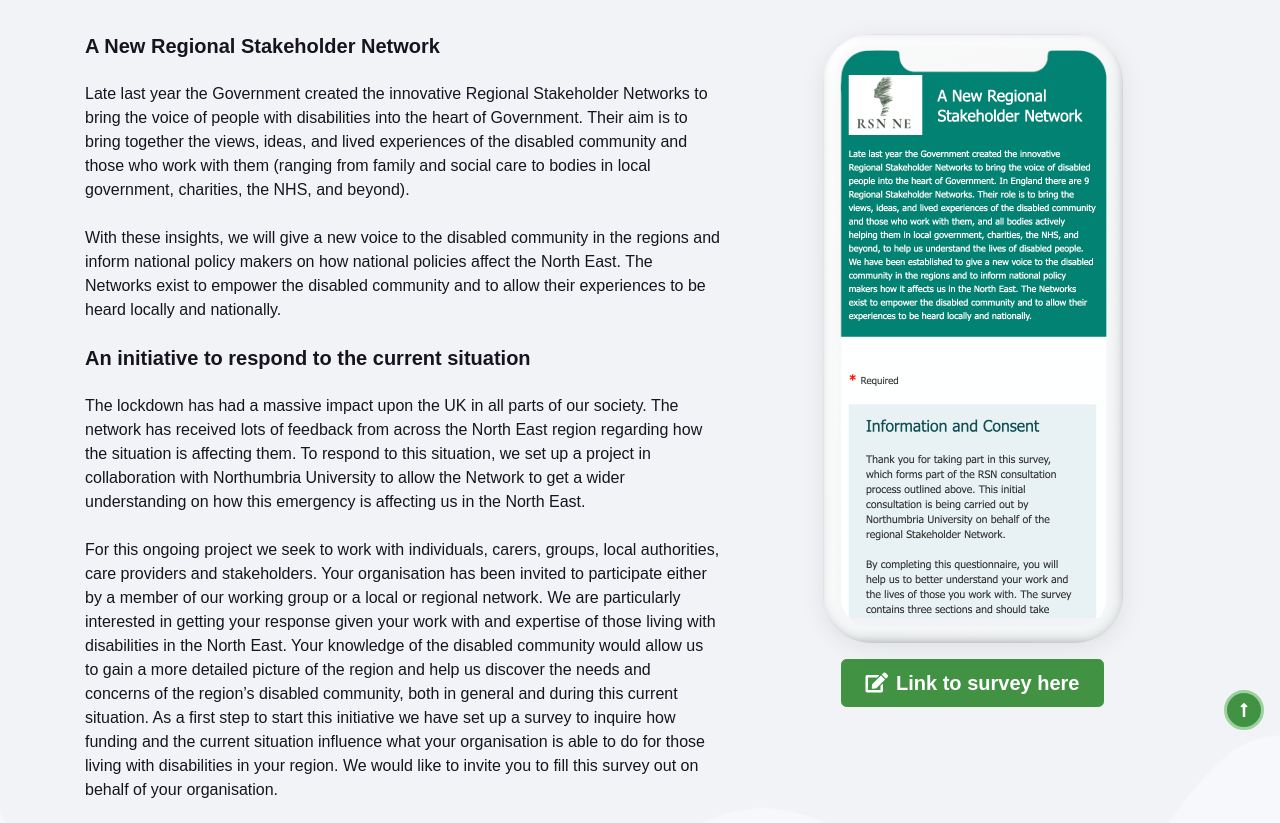
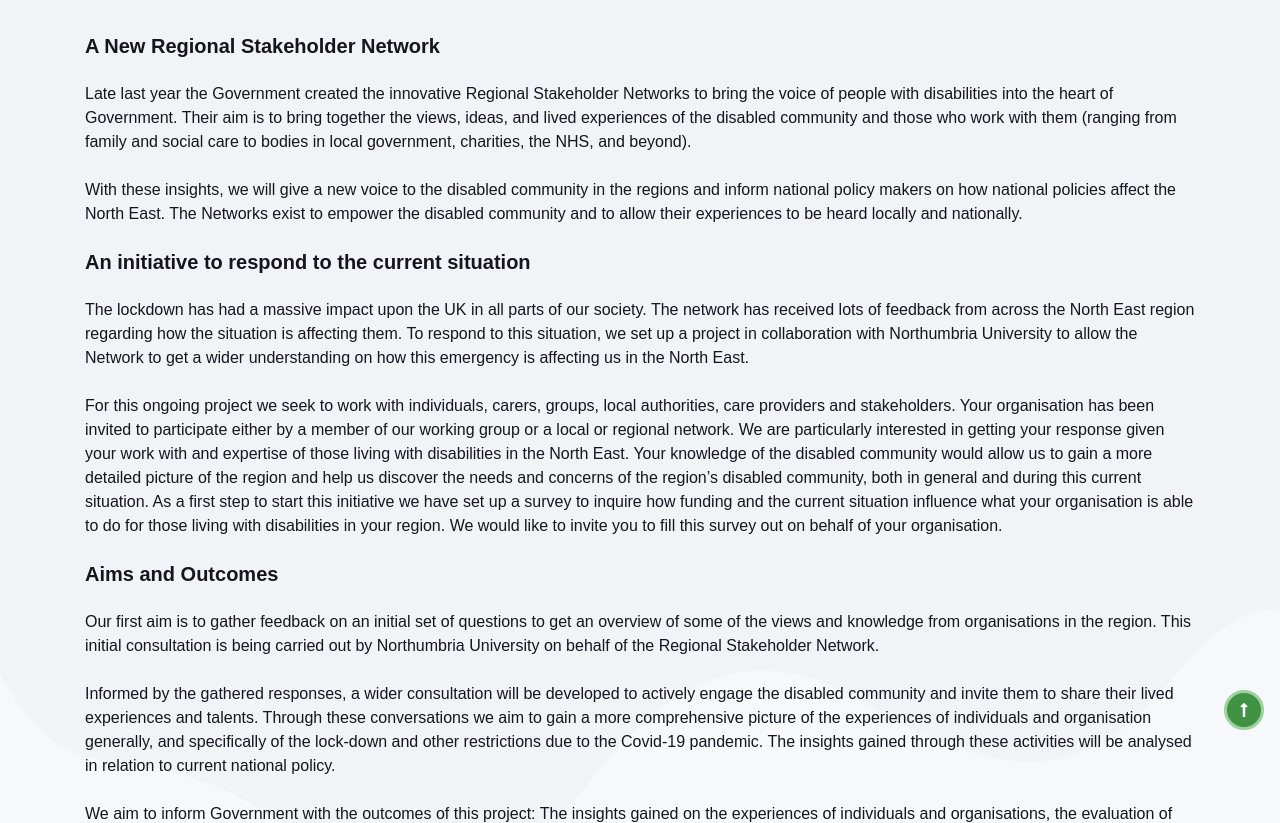
Before and after one commit to abdulazizCS/RSN.github.io, a plain HTML site: page about.html in a window 1280 px wide. Shown: the part 118-941 px from the top of the page. Drawn offline with Linux system fonts and the light colour scheme; no server answers.

Commit message:
Update about.html

```diff
--- a/about.html
+++ b/about.html
@@ -49,7 +49,7 @@
     <section class="hero bg-top" id="hero" style="background: url(img/banner-4.png) no-repeat; background-size: 100% 80%; padding-bottom: 1rem !important">
       <div class="container">
         <div class="row py-5">
-          <div class="col-lg-7 py-6">
+          <div class="col-lg-12 py-6">
             <h5 class="font-weight-bold">A New Regional Stakeholder Network</h5>
             <p class="my-4">Late last year the Government created the innovative Regional Stakeholder Networks to bring the voice of people with disabilities into the heart of Government. Their aim is to bring together the views, ideas, and lived experiences of the disabled community and those who work with them (ranging from family and social care to bodies in local government, charities, the NHS, and beyond).</p>
             <p class="my-4">With these insights, we will give a new voice to the disabled community in the regions and inform national policy makers on how national policies affect the North East. The Networks exist to empower the disabled community and to allow their experiences to be heard locally and nationally.</p>
@@ -58,16 +58,7 @@
             <p class="my-4">The lockdown has had a massive impact upon the UK in all parts of our society. The network has received lots of feedback from across the North East region regarding how the situation is affecting them. To respond to this situation, we set up a project in collaboration with Northumbria University to allow the Network to get a wider understanding on how this emergency is affecting us in the North East.</p>
             <p class="my-4">For this ongoing project we seek to work with individuals, carers, groups, local authorities, care providers and stakeholders. Your organisation has been invited to participate either by a member of our working group or a local or regional network.  We are particularly interested in getting your response given your work with and expertise of those living with disabilities in the North East. Your knowledge of the disabled community would allow us to gain a more detailed picture of the region and help us discover the needs and concerns of the region’s disabled community, both in general and during this current situation. As a first step to start this initiative we have set up a survey to inquire how funding and the current situation influence what your organisation is able to do for those living with disabilities in your region. We would like to invite you to fill this survey out on behalf of your organisation.</p>
           </div>
-             <div class="col-lg-5 ml-auto">
-                <div class="device-wrapper mx-auto" style="text-align:center">
-                  <div class="device shadow" data-device="iPhoneX" data-orientation="portrait" data-color="black">
-                    <div class="screen"><img class="img-fluid" src="img/mobile.png" alt=""></div>
-                  </div>
-                   <ul class="list-inline mb-3 py-3">
-                    <li class="list-inline-item mb-2 mb-lg-0" style="text-align: center"><a class="btn btn-primary btn-lg px-4" href="https://forms.office.com/Pages/ResponsePage.aspx?id=3c9X5zUfV0Svj3ycaxQ340PritOjm0RNgACUwols-l9UMVI1RjQ5SUY4RE5XQVY5RVM2MkFJSE05Qy4u" target="_blank"> <i class="fas fa-edit mr-2"></i>Link to survey here</a></li>
-                   </ul>
-                </div>
-              </div>
+
            <div class="col-lg-12 py-6">
             <h5 class="font-weight-bold">Aims and Outcomes</h5>
             <p class="my-4">Our first aim is to gather feedback on an initial set of questions to get an overview of some of the views and knowledge from organisations in the region. This initial consultation is being carried out by Northumbria University on behalf of the Regional Stakeholder Network.</p>
```
